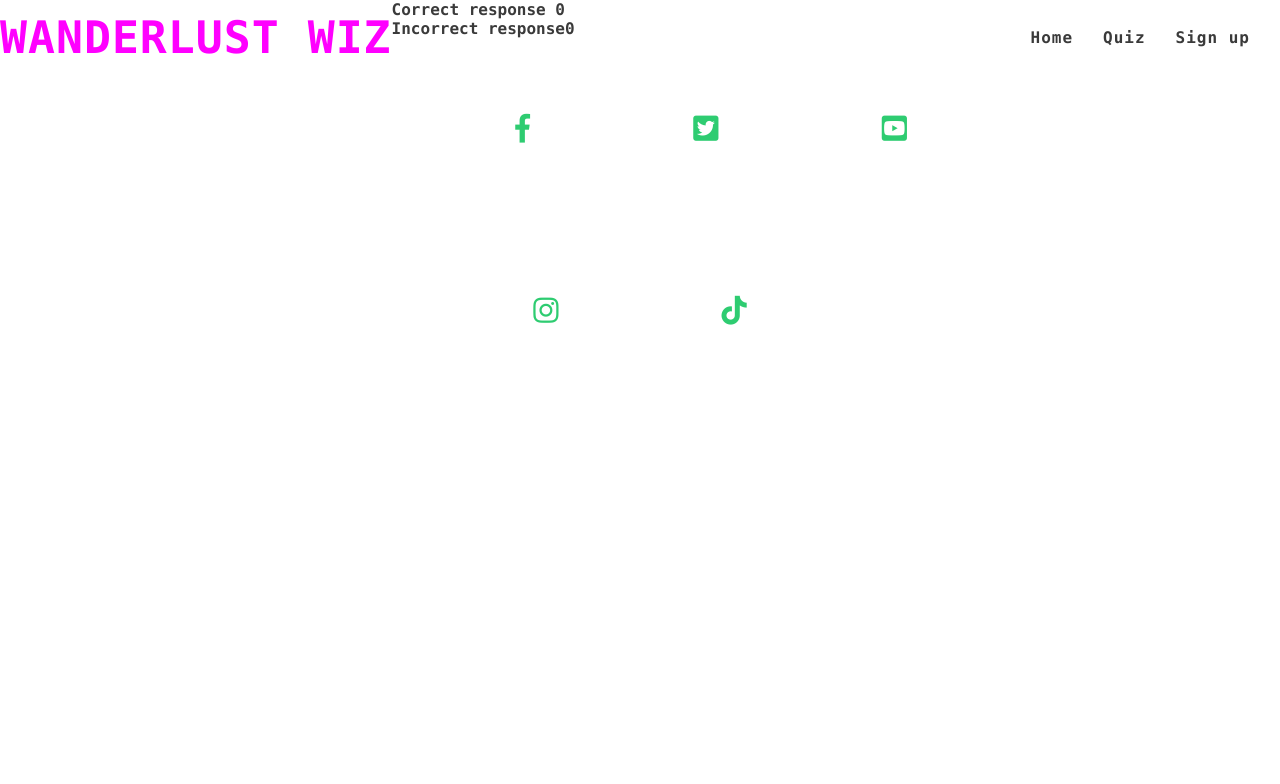
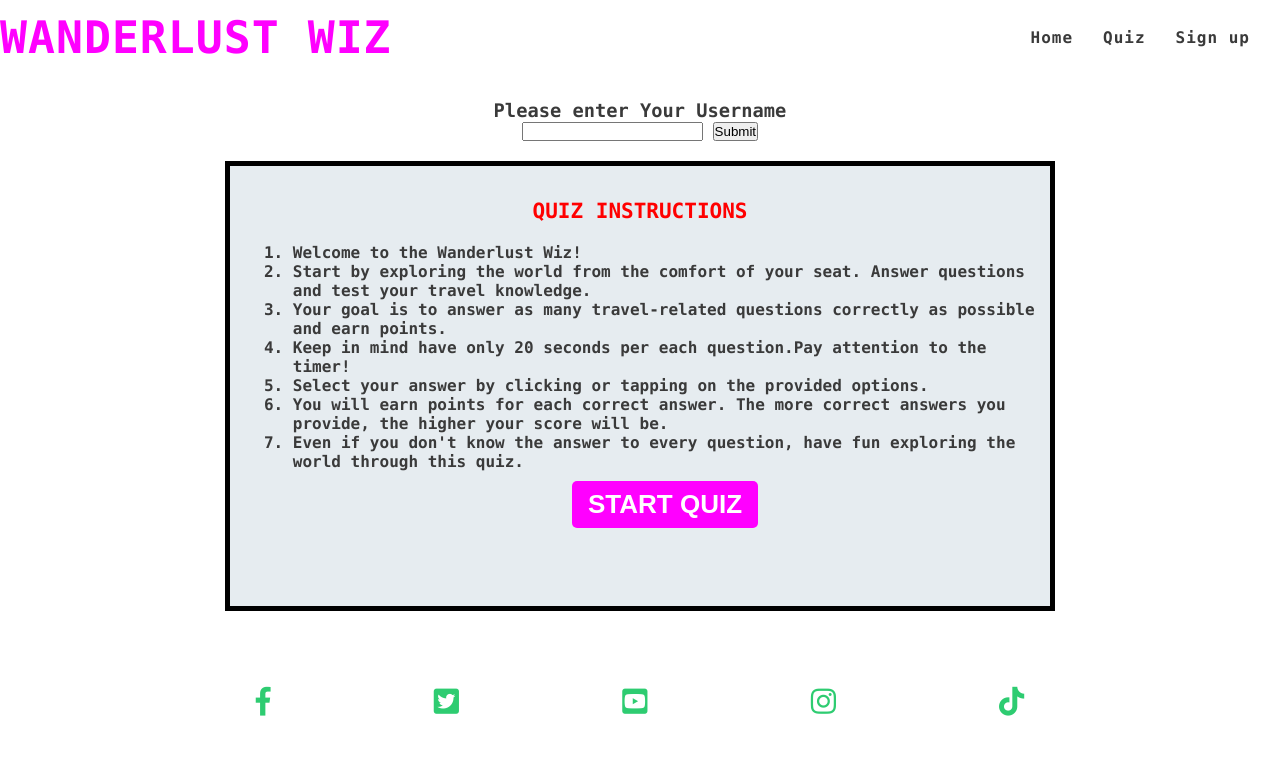
Before and after one commit to mpaty24/WanderlustWiz, a plain HTML site: page quiz.html in a window 1280 px wide. Drawn offline with Linux system fonts and the light colour scheme.

Commit message:
Adding quiz instructions and styling

```diff
--- a/assets/css/style.css
+++ b/assets/css/style.css
@@ -136,7 +136,7 @@ h2 {
 /*hero text center */
 
 .container {
-    position: flex;
+    position: relative;
     text-align: center;
 }
 
@@ -210,7 +210,7 @@ footer {
         margin: 0 auto;
         height: auto;
         text-align: center;
-        display: absolute;
+        display: flex;
         justify-content: center;
         align-items: center;
         border-radius: 5px;
@@ -263,3 +263,65 @@ footer {
         width: 100%;
     }
 }
+
+
+/* Quiz page */
+
+
+
+.logo1 {
+    margin-top: 100px;
+    width: 200px;
+    height: 200px;
+    border-radius: 50%;
+    border: 2px solid #fff;
+    background-color: #fff;
+    padding: 10px;
+    box-shadow: 0px 0px 10px rgba(0, 0, 0, 0.5);
+
+}
+
+.heading {
+    justify-content: center;
+    text-align: center;
+    align-items: center;
+}
+
+.game-area {
+    background-color: #E6ECF0;
+    box-sizing: border-box;
+    width: 80%;
+    height: 65vh;
+    max-height: 450px;
+    max-width: 830px;
+    margin-left: auto;
+    margin-right: auto;
+    padding: 1%;
+    border: 5px solid black;
+}
+
+.user-area {
+    padding-top: 100px;
+    padding-bottom: 20px;
+    justify-content: center;
+    text-align: center;
+}
+
+.quiz_rules_title {
+    align-items: center;
+    padding-bottom: 20px;
+    padding-top: 20px;
+    text-transform: uppercase;
+    color: red;
+    font-size: 21px;
+}
+
+.rules_list {
+    text-align: left;
+    margin-left: 50px;
+    font-size: 16px;
+}
+
+.list {
+    font-size: 16px;
+}
--- a/quiz.html
+++ b/quiz.html
@@ -41,19 +41,46 @@
     </header>
 
 
-    <section id="game">
-        <div class="user area"></div>
+        <!-- User area -->
 
-        <div class="game-area"></div>
+            <div class="user-area">
+            <h3>Please enter Your Username</h3>
+            <input type="text" id="usernameInput">
+                <button onclick="displayUsername()"><span>Submit</span></button>
+            <p id="displayArea"></p>
+            </div>
 
-<div class="question-area"></div>
 
-<div class="score-area">
-  <p class="scores">Correct response <span id="score">0</span></p>
-  <p class="scores">Incorrect response<span id="score">0</span></p>
+        <!-- Game area start -->
+
+            <div class="game-area">
+                <div class="container">
+
+
+        <!-- Quiz rules area -->
+            <div class="quiz_rules">
+            <div class="quiz_rules_title"><span> Quiz Instructions</span></div>
+            <div class="rules_list">
+                <ol class="list">
+                <div class="rule"><li>Welcome to the Wanderlust Wiz!</li></div>
+                <div class="rule"><li>Start by exploring the world from the comfort of your seat. Answer questions and test your travel knowledge.</li></div>
+                <div class="rule"><li>Your goal is to answer as many travel-related questions correctly as possible and earn points.</li></div>
+                <div class="rule"><li>Keep in mind have only <span>20 seconds</span> per each question.Pay attention to the timer!</li></div>
+                <div class="rule"><li>Select your answer by clicking or tapping on the provided options.</li></div>
+                <div class="rule"><li>You will earn points for each correct answer. The more correct answers you provide, the higher your score will be.</li></div>
+                <div class="rule"><li>Even if you don't know the answer to every question, have fun exploring the world through this quiz.</li></div>
+                </ol>
+
+                    <!-- start Quiz button -->
+                    <div class="button"><button class="buttonplay">Start Quiz</button></div>
+            </div>
+            </div>
+</div>
 </div>
 
-    </section>
+
+
+
      <footer>
         <ul class = "social-media">
             <li>
@@ -78,6 +105,17 @@
             </li>
         </ul>
     </footer>
+
+        <script>
+        function displayUsername() {
+            // Get the input field with the username value
+            const username = document.getElementById("usernameInput").value;
+
+            // Display the username on the screen before start playing
+            const displayElement = document.getElementById("displayArea");
+            displayElement.textContent = `Your Username is: ${username}`;
+        }
+    </script>
     <script src="https://kit.fontawesome.com/c7dbda0798.js" crossorigin="anonymous"></script>
     <script src="assets/js/script.js"></script>
   </body>
```
Also changed, not shown: index.html (+53 -18 lines), signup.html (+51 -5 lines), .theia/launch.json (added).
